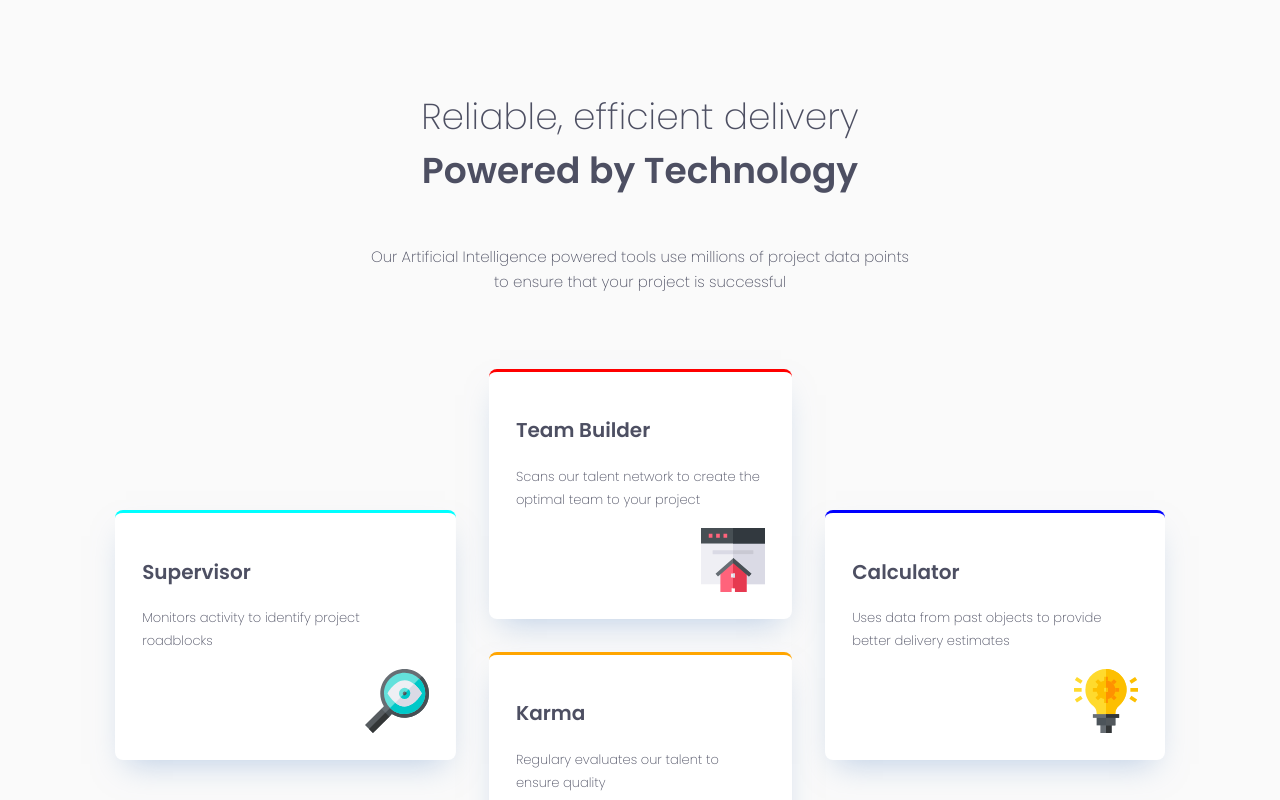
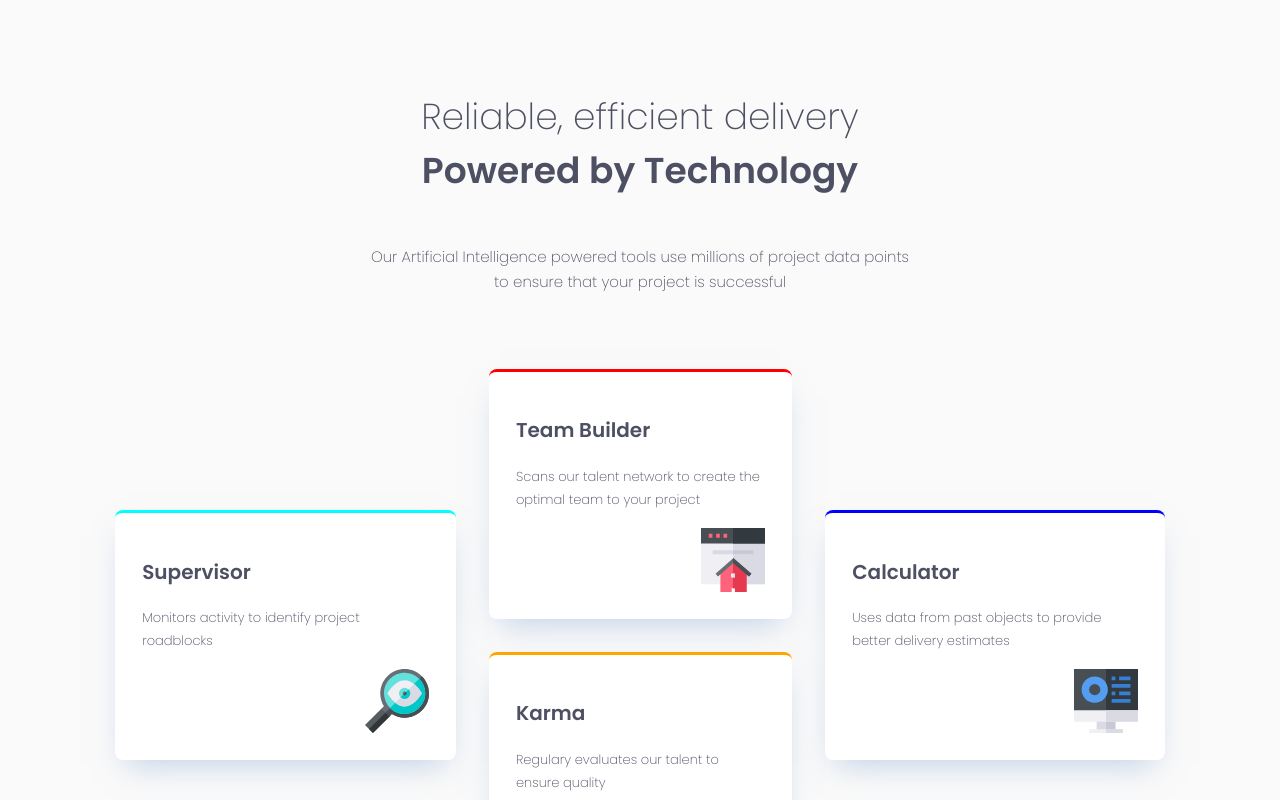
Before and after one commit to carlosloureda/fem-four-card-feature, a React (Create React App) app: page / in a window 1280 px wide. Shown: the top 800 px of the page. Built offline with nearby package versions, Linux system fonts and the light colour scheme.

Commit message:
feat: Adde alt text to images

```diff
--- a/src/components/Card.tsx
+++ b/src/components/Card.tsx
@@ -54,6 +54,7 @@ interface iCard {
   description: string;
   caption: string;
   color: string;
+  altText?: string;
 }
 
 interface iCardProps {
@@ -76,7 +77,7 @@ const Card: React.FC<iCardProps> = ({ card }: { card: iCard }) => {
       <h2 className="title">{card.title}</h2>
       <p className="description">{card.description}</p>
       {/* {icon && <img src={icon} alt="" />} */}
-      <img className="caption" src={card.caption} alt="" />
+      <img className="caption" src={card.caption} alt={card.altText} />
     </S.Card>
   );
 };
--- a/src/components/CardsSection.tsx
+++ b/src/components/CardsSection.tsx
@@ -12,6 +12,7 @@ const cards = [
     title: "Supervisor",
     description: "Monitors activity to identify project roadblocks",
     caption: iconSupervisor,
+    altText: "A magnifying glass",
     color: "cyan",
   },
   {
@@ -19,19 +20,22 @@ const cards = [
     description:
       "Scans our talent network to create the optimal team to your project",
     caption: iconTeamBuilder,
+    altText: "Web page with a home icon",
     color: "red",
   },
   {
     title: "Karma",
     description: "Regulary evaluates our talent to ensure quality",
-    caption: iconCalculator,
+    caption: iconkarma,
+    altText: "A light bulb",
     color: "orange",
   },
   {
     title: "Calculator",
     description:
       "Uses data from past objects to provide better delivery estimates",
-    caption: iconkarma,
+    caption: iconCalculator,
+    altText: "A calculator",
     color: "blue",
   },
 ];
```
Also changed, not shown: 1 other file (tests, documents, lock files or other folders).
